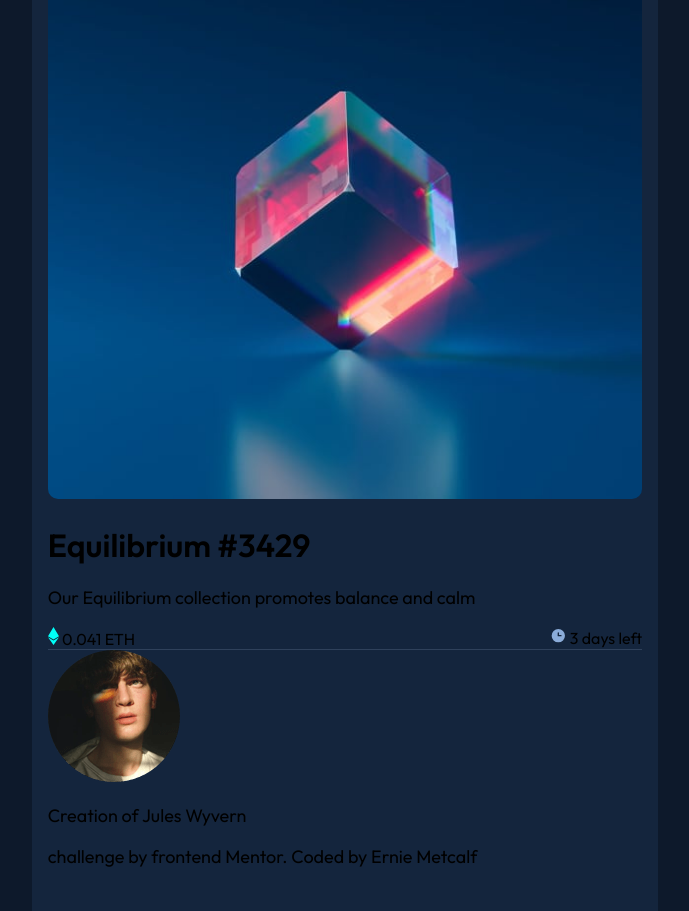
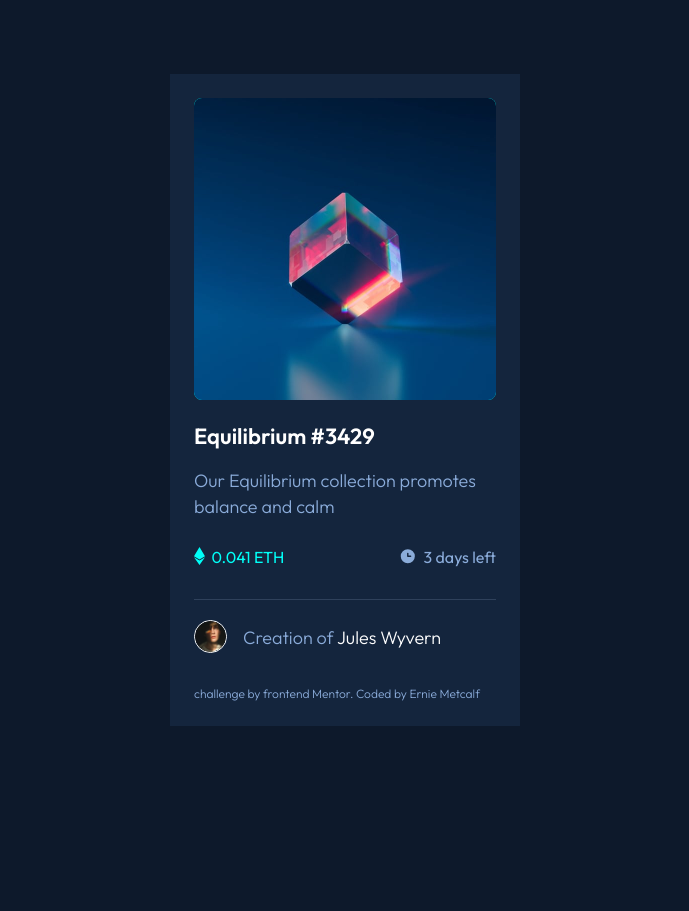
Before and after one commit to metcalf44/frontend-mentor, a plain HTML site: page nft-preview-card/index.html in a window 1280 px wide. Shown: the whole page, without its empty margins (295-984 px from the left). After the commit the page ends 800 px from the top, so only its background shows below. Drawn offline with Linux system fonts and the light colour scheme.

Commit message:
finished

```diff
--- a/nft-preview-card/index.html
+++ b/nft-preview-card/index.html
@@ -11,8 +11,13 @@
 
 <body>
     <div class="card">
-        <img src="images/image-equilibrium.jpg" alt="3D see through cube sitting on its point" class="cube-img">
-        <h1>Equilibrium #3429</h1>
+        <div class="card-images">
+            <img src="images/image-equilibrium.jpg" alt="3D see through cube sitting on its point" class="cube-img">
+            <img src="images/icon-view.svg"
+            alt="eye icon" class="eye-icon">
+        </div>
+
+        <h2>Equilibrium #3429</h2>
         <p>Our Equilibrium collection promotes balance and calm</p>
 
         <div class="days-left">
@@ -29,8 +34,11 @@
         <div class="created-by">
             <img src="images/image-avatar.png" alt="avatar" class="avatar">
             <p>Creation of <span>Jules Wyvern</span></p>
+        </div>
+        <div class="challenge">
             <p>challenge by frontend Mentor. Coded by Ernie Metcalf</p>
         </div>
+
     </div>
 
 </body>
--- a/nft-preview-card/style.css
+++ b/nft-preview-card/style.css
@@ -19,35 +19,125 @@
 body {
     font-family: Outfit;
     background: var(--main-bg);
+    color: var(--soft-blue);
+    margin: 0;
+    padding: 1.5em;
     display: flex;
     flex-direction: column;
     align-items: center;
     justify-content: center;
-    height: 100vh;
-    margin: 0;
-    padding: 1em;
+    min-height: 100vh;
+}
+
+.card {
+    background: var(--card-bg);
+    padding: 1.5em;
+    width: 350px;
+}
+
+.card h2 {
+    font-weight: 600;
+    font-size: 1.375rem;
+    color: var(--white)
 }
 
 p {
     font-size: 1.125rem;
+    line-height: 1.44em;;
+}
+
+.card-images {
+    width: 18.87rem;
+    height: 18.87rem;
+    border-radius: 8px;
+    position: relative;
+    display: inline-block;
+    background: var(--cyan);
 }
 
 .cube-img {
-    height: 60%;
-    border-radius: 10px;
+    height: 100%;
+    border-radius: 8px;
 }
 
-.card {
-    background: var(--card-bg);
-    padding: 1em;
+.eye-icon {
+    display: none;
+    position: absolute;
+    top: 50%;
+    left: 50%;
+    transform: translate(-50%, -50%);
+    text-align: center;
+}
+
+.card p {
+    font-weight: 300;
+    font-size: 1.125rem;
+    margin: 1em 0 1.5em
 }
 
 .days-left {
+    font-weight: 400;
+    padding-bottom: 2em;
     display: flex;
     justify-content: space-between;
     border-bottom: 1px solid var(--line);
 }
 
+.days-left img {
+    height: 1.125em;
+    padding-right: .4em;
+}
+
+.days-left .ethereum {
+    display: flex;
+    color: var(--cyan);
+}
+
+.days-left .clock {
+    display: flex;
+}
+
+.created-by {
+    display: flex;
+    align-items: center;
+}
+
+.created-by img {
+    height: 2.06rem;
+    border: 1px solid var(--white);
+    border-radius: 50%;
+    margin: 1.25em 1em 2em 0;
+}
+
+.created-by span {
+    color: var(--white)
+}
+
+.challenge p {
+    margin: 0;
+    font-size: .75rem;
+}
+
+@media only screen and (min-width: 1440px) {
+    .card img:hover,
+    h2:hover,
+    .created-by span:hover {
+        cursor: pointer;
+        transition: .5s ease;
+        color: var(--cyan);
+    }
+
+    .card-images:hover .eye-icon {
+        display: inline;
+    }
+
+    .card-images:hover .cube-img {
+        transition: .5s ease;
+        opacity: .5;
+    }
+}
+
+
 /* widths */
 /* mobile = 375px */
 /* desktop = 1440px */
```
